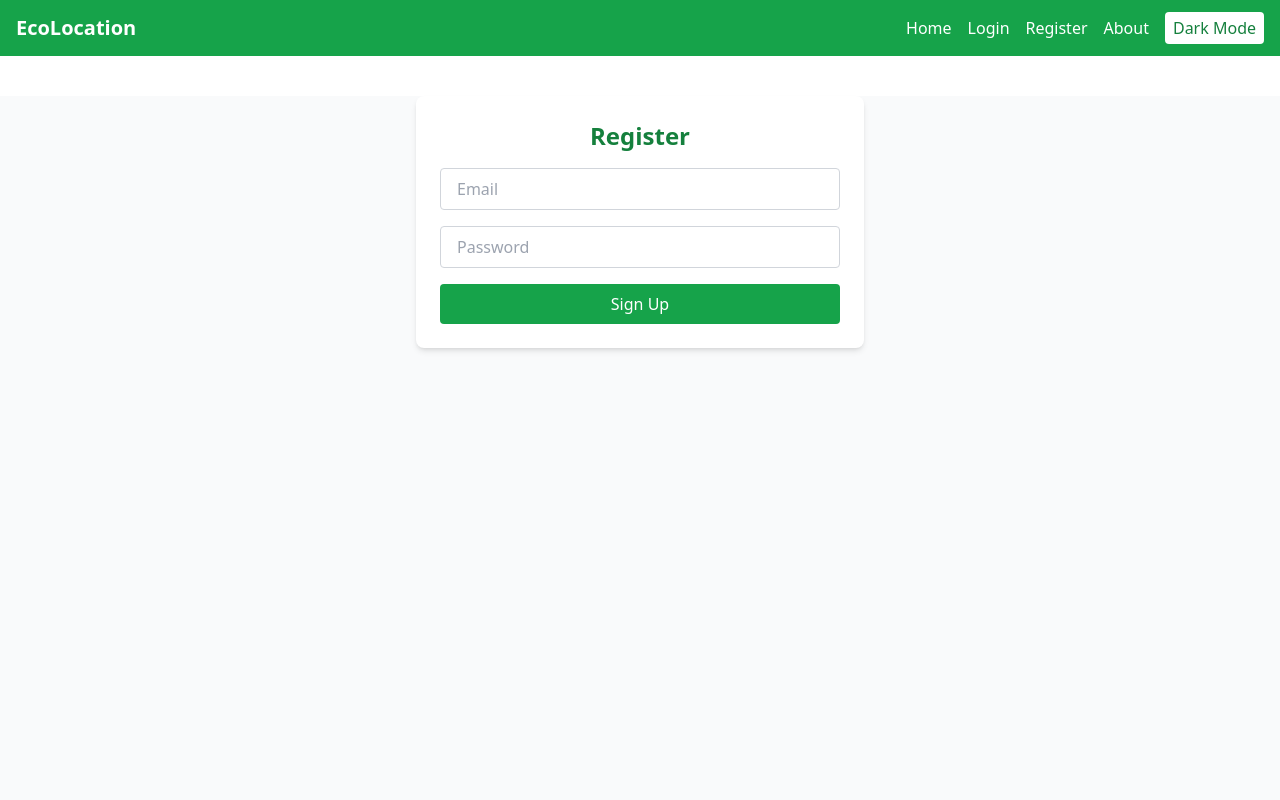
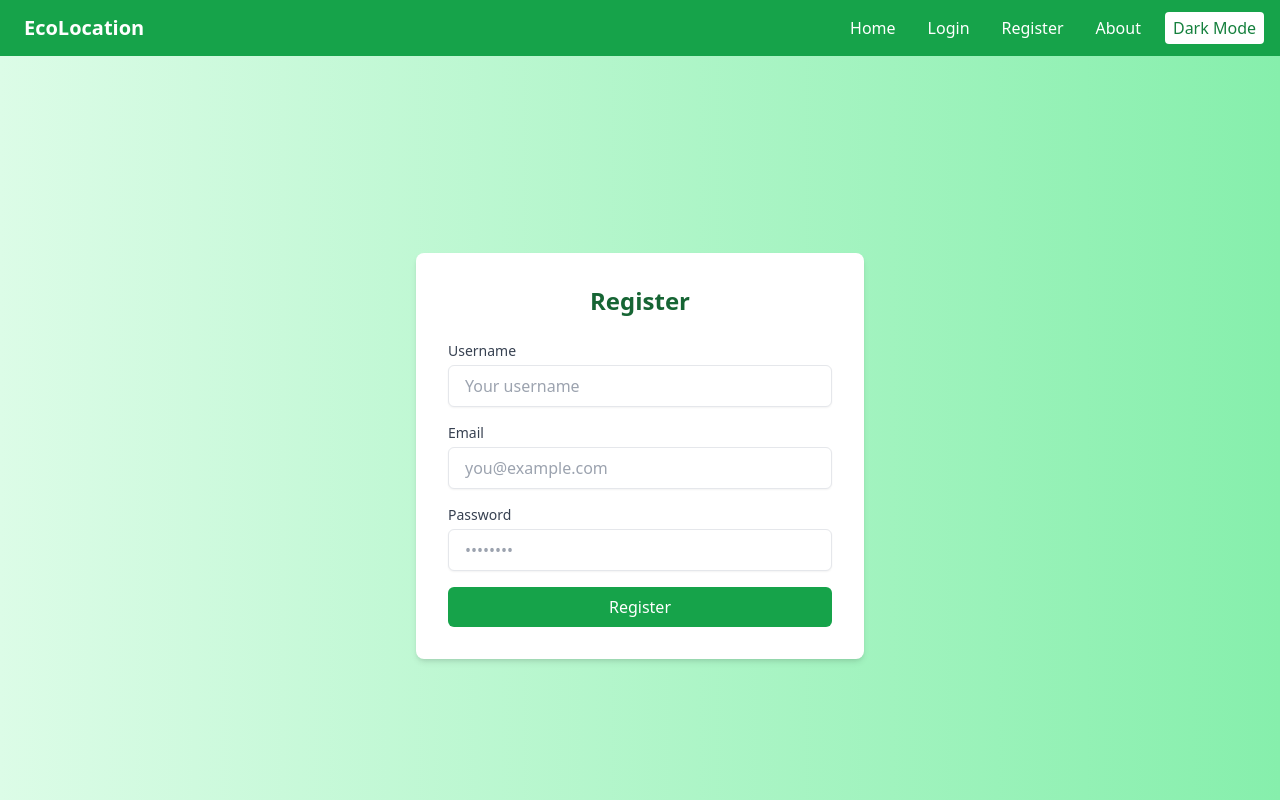
Before and after one commit to zh59176n/EcoLocation, a React (Vite) app: page /register in a window 1280 px wide. Shown: the top 800 px of the page. Built offline with nearby package versions, Linux system fonts and the light colour scheme.

Commit message:
Improve UI transitions and accessibility: add interactive hover/focus states to Navbar, unify background styling across pages, and remove footer gap.

```diff
--- a/src/App.jsx
+++ b/src/App.jsx
@@ -1,3 +1,4 @@
+// App.jsx
 import React, { useState, useEffect } from 'react';
 import { BrowserRouter as Router, Routes, Route } from 'react-router-dom';
 import Navbar from './components/Navbar';
@@ -21,7 +22,8 @@ function App() {
   return (
     <Router>
       <Navbar darkMode={darkMode} setDarkMode={setDarkMode} />
-      <main className="min-h-screen bg-gray-50 dark:bg-gray-800 text-gray-900 dark:text-white">
+      {/* Use a consistent gradient background that works in both light and dark modes */}
+      <main className="min-h-screen bg-gradient-to-r from-green-100 to-green-300 dark:from-green-800 dark:to-green-900 text-gray-900 dark:text-white transition-all duration-300">
         <Routes>
           <Route path="/" element={<Home />} />
           <Route path="/login" element={<LoginForm />} />
--- a/src/components/About.jsx
+++ b/src/components/About.jsx
@@ -1,12 +1,17 @@
-// src/components/About.jsx
+// components/About.jsx
+import React from 'react';
+
 function About() {
   return (
-      <div className="min-h-screen flex flex-col items-center justify-center text-center p-10 bg-white">
-        <h1 className="text-4xl font-bold text-green-700 mb-6">About EcoLocation 🌿</h1>
-        <p className="text-gray-700 text-lg max-w-xl">
-          This is a placeholder About page. We’ll add more team info and app goals later.
+    <div className="min-h-screen flex flex-col items-center justify-center bg-gradient-to-r from-green-100 to-green-300 dark:from-green-800 dark:to-green-900 text-center px-4 transition-all duration-300">
+      <h1 className="text-5xl font-bold text-green-800 dark:text-green-200 mb-6">
+        About EcoLocation
+      </h1>
+      <p className="text-lg text-gray-700 dark:text-gray-300 max-w-xl mb-8">
+        EcoLocation is designed to help users find sustainable and environmentally friendly locations. Our mission is to make eco-conscious living easier for everyone.
       </p>
     </div>
   );
 }
+
 export default About;
--- a/src/components/Footer.jsx
+++ b/src/components/Footer.jsx
@@ -1,8 +1,9 @@
+// components/Footer.jsx
 import React from 'react';
 
 function Footer() {
   return (
-    <footer className="bg-green-600 text-white text-center py-4 mt-8">
+    <footer className="bg-green-600 dark:bg-green-700 text-white text-center py-4">
       <p>&copy; 2025 EcoLocation Team 5 🚀</p>
     </footer>
   );
--- a/src/components/Home.jsx
+++ b/src/components/Home.jsx
@@ -1,21 +1,23 @@
+// components/Home.jsx
+import React from 'react';
+
 function Home() {
   return (
     <div className="min-h-screen flex flex-col items-center justify-center bg-green-100 text-center px-4">
       <h1 className="text-5xl font-bold text-green-800 mb-6">Welcome to EcoLocation 🌿</h1>
       <p className="text-lg text-gray-700 max-w-xl mb-8">
-        This is the home page for your awesome app! Use this space to explain
-        what your app does, why it’s helpful, or show sample data.
+        This is the home page for your awesome app! Use this space to explain what your app does, why it’s helpful, or show sample data.
       </p>
       <div className="space-x-4">
         <a
           href="/login"
-          className="bg-green-600 text-white px-6 py-3 rounded-md hover:bg-green-700"
+          className="bg-green-600 text-white px-6 py-3 rounded-md transition-colors duration-200 hover:bg-green-700 focus:outline-none focus:ring-2 focus:ring-green-300"
         >
           Go to Login
         </a>
         <a
           href="/about"
-          className="bg-white border border-green-600 text-green-800 px-6 py-3 rounded-md hover:bg-green-50"
+          className="bg-white border border-green-600 text-green-800 px-6 py-3 rounded-md transition-colors duration-200 hover:bg-green-50 focus:outline-none focus:ring-2 focus:ring-green-300"
         >
           About Page
         </a>
--- a/src/components/Navbar.jsx
+++ b/src/components/Navbar.jsx
@@ -1,36 +1,50 @@
+// components/Navbar.jsx
 import React, { useState } from 'react';
 import { Link } from 'react-router-dom';
 
 function Navbar({ darkMode, setDarkMode }) {
   const [isOpen, setIsOpen] = useState(false);
 
+  const linkClasses =
+    "hover:underline hover:bg-green-700 hover:text-white px-2 py-1 rounded focus:outline-none focus:ring-2 focus:ring-white";
+
   return (
     <nav className="bg-green-600 text-white px-4 py-3 flex items-center justify-between relative">
       {/* Logo */}
       <div className="text-xl font-bold">
-        <Link to="/">EcoLocation</Link>
+        <Link to="/" className={linkClasses}>
+          EcoLocation
+        </Link>
       </div>
 
       {/* Hamburger menu for mobile */}
       <button
         onClick={() => setIsOpen(!isOpen)}
-        className="md:hidden focus:outline-none"
+        className="md:hidden focus:outline-none focus:ring-2 focus:ring-white"
         aria-label="Toggle menu"
       >
         <svg className="w-6 h-6" fill="none" stroke="currentColor" strokeWidth="2" viewBox="0 0 24 24">
-          <path strokeLinecap="round" strokeLinejoin="round" d={isOpen ? "M6 18L18 6M6 6l12 12" : "M4 6h16M4 12h16M4 18h16"} />
+          <path
+            strokeLinecap="round"
+            strokeLinejoin="round"
+            d={
+              isOpen
+                ? "M6 18L18 6M6 6l12 12"
+                : "M4 6h16M4 12h16M4 18h16"
+            }
+          />
         </svg>
       </button>
 
       {/* Desktop Menu */}
       <div className="hidden md:flex items-center gap-4">
-        <Link to="/">Home</Link>
-        <Link to="/login">Login</Link>
-        <Link to="/register">Register</Link>
-        <Link to="/about">About</Link>
+        <Link to="/" className={linkClasses}>Home</Link>
+        <Link to="/login" className={linkClasses}>Login</Link>
+        <Link to="/register" className={linkClasses}>Register</Link>
+        <Link to="/about" className={linkClasses}>About</Link>
         <button
           onClick={() => setDarkMode(!darkMode)}
-          className="bg-white text-green-700 px-2 py-1 rounded"
+          className="bg-white text-green-700 px-2 py-1 rounded transition-colors duration-200 hover:bg-gray-100 focus:outline-none focus:ring-2 focus:ring-green-300 active:bg-gray-200"
         >
           {darkMode ? 'Light Mode' : 'Dark Mode'}
         </button>
@@ -39,16 +53,40 @@ function Navbar({ darkMode, setDarkMode }) {
       {/* Mobile Dropdown Menu */}
       {isOpen && (
         <div className="absolute top-16 left-0 w-full bg-green-600 flex flex-col items-center space-y-4 py-4 md:hidden z-50">
-          <Link to="/" onClick={() => setIsOpen(false)}>Home</Link>
-          <Link to="/login" onClick={() => setIsOpen(false)}>Login</Link>
-          <Link to="/register" onClick={() => setIsOpen(false)}>Register</Link>
-          <Link to="/about" onClick={() => setIsOpen(false)}>About</Link>
+          <Link
+            to="/"
+            onClick={() => setIsOpen(false)}
+            className={linkClasses}
+          >
+            Home
+          </Link>
+          <Link
+            to="/login"
+            onClick={() => setIsOpen(false)}
+            className={linkClasses}
+          >
+            Login
+          </Link>
+          <Link
+            to="/register"
+            onClick={() => setIsOpen(false)}
+            className={linkClasses}
+          >
+            Register
+          </Link>
+          <Link
+            to="/about"
+            onClick={() => setIsOpen(false)}
+            className={linkClasses}
+          >
+            About
+          </Link>
           <button
             onClick={() => {
               setDarkMode(!darkMode);
               setIsOpen(false);
             }}
-            className="bg-white text-green-700 px-2 py-1 rounded"
+            className="bg-white text-green-700 px-2 py-1 rounded transition-colors duration-200 hover:bg-gray-100 focus:outline-none focus:ring-2 focus:ring-green-300 active:bg-gray-200"
           >
             {darkMode ? 'Light Mode' : 'Dark Mode'}
           </button>
--- a/src/components/RegisterForm.jsx
+++ b/src/components/RegisterForm.jsx
@@ -1,52 +1,44 @@
-import { useState } from "react";
-import { createUserWithEmailAndPassword } from "firebase/auth";
-import { auth } from "../Firebase";
+// components/RegisterForm.jsx
+import React from 'react';
 
 function RegisterForm() {
-  const [email, setEmail] = useState("");
-  const [password, setPassword] = useState("");
-
-  const handleSubmit = async (e) => {
-    e.preventDefault();
-    if (!email || !password) {
-      alert("Please fill out both fields.");
-      return;
-    }
-
-    try {
-      const userCredential = await createUserWithEmailAndPassword(auth, email, password);
-      alert(`Account created for: ${userCredential.user.email}`);
-    } catch (error) {
-      console.error("Registration error:", error.message);
-      alert("Registration failed: " + error.message);
-    }
-  };
-
   return (
-    <div className="max-w-md mx-auto mt-10 p-6 bg-white rounded-lg shadow-md">
-      <h2 className="text-2xl font-bold text-center text-green-700 mb-4">Register</h2>
-      <form className="space-y-4" onSubmit={handleSubmit}>
+    <div className="flex items-center justify-center min-h-screen bg-gradient-to-r from-green-100 to-green-300">
+      <div className="bg-white p-8 rounded-lg shadow-md w-full max-w-md transition-all duration-300 ease-in-out">
+        <h2 className="text-2xl font-bold mb-6 text-green-800 text-center">Register</h2>
+        <form className="space-y-4">
+          <div>
+            <label className="block text-sm font-medium text-gray-700">Username</label>
+            <input
+              type="text"
+              className="mt-1 block w-full px-4 py-2 border rounded-md shadow-sm focus:outline-none focus:ring-green-500 focus:border-green-500"
+              placeholder="Your username"
+            />
+          </div>
+          <div>
+            <label className="block text-sm font-medium text-gray-700">Email</label>
             <input
               type="email"
-          placeholder="Email"
-          value={email}
-          onChange={(e) => setEmail(e.target.value)}
-          className="w-full px-4 py-2 border border-gray-300 rounded"
+              className="mt-1 block w-full px-4 py-2 border rounded-md shadow-sm focus:outline-none focus:ring-green-500 focus:border-green-500"
+              placeholder="you@example.com"
             />
+          </div>
+          <div>
+            <label className="block text-sm font-medium text-gray-700">Password</label>
             <input
               type="password"
-          placeholder="Password"
-          value={password}
-          onChange={(e) => setPassword(e.target.value)}
-          className="w-full px-4 py-2 border border-gray-300 rounded"
+              className="mt-1 block w-full px-4 py-2 border rounded-md shadow-sm focus:outline-none focus:ring-green-500 focus:border-green-500"
+              placeholder="••••••••"
             />
+          </div>
           <button
             type="submit"
-          className="w-full bg-green-600 text-white py-2 rounded hover:bg-green-700"
+            className="w-full bg-green-600 text-white py-2 rounded-md transition-colors duration-200 hover:bg-green-700 focus:outline-none focus:ring-2 focus:ring-green-300 active:bg-green-800"
           >
-          Sign Up
+            Register
           </button>
         </form>
+      </div>
     </div>
   );
 }
```
Also changed, not shown: src/components/LoginForm.jsx (+10 -13 lines). Lines whose indentation alone changed are shown as unchanged.
